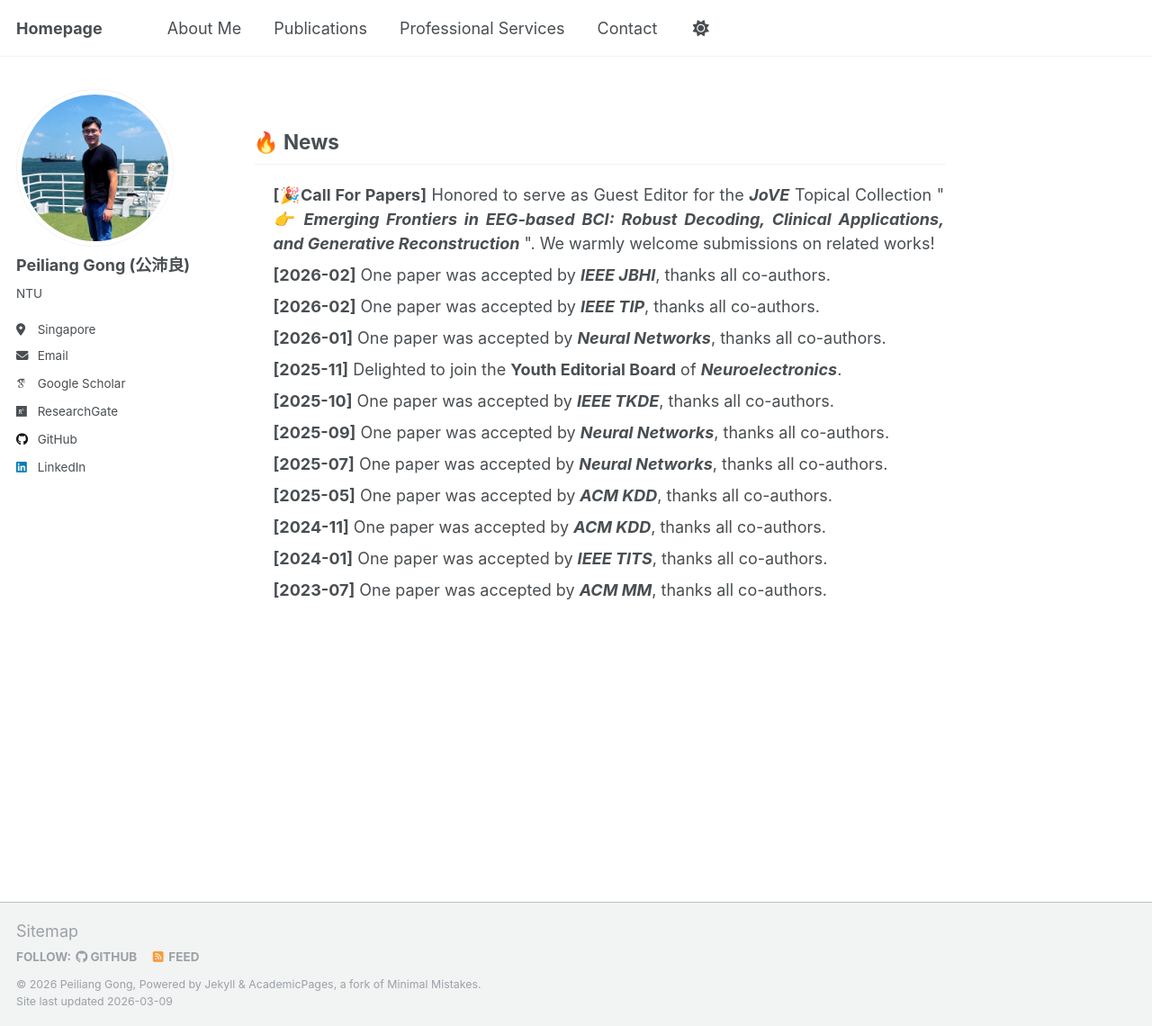
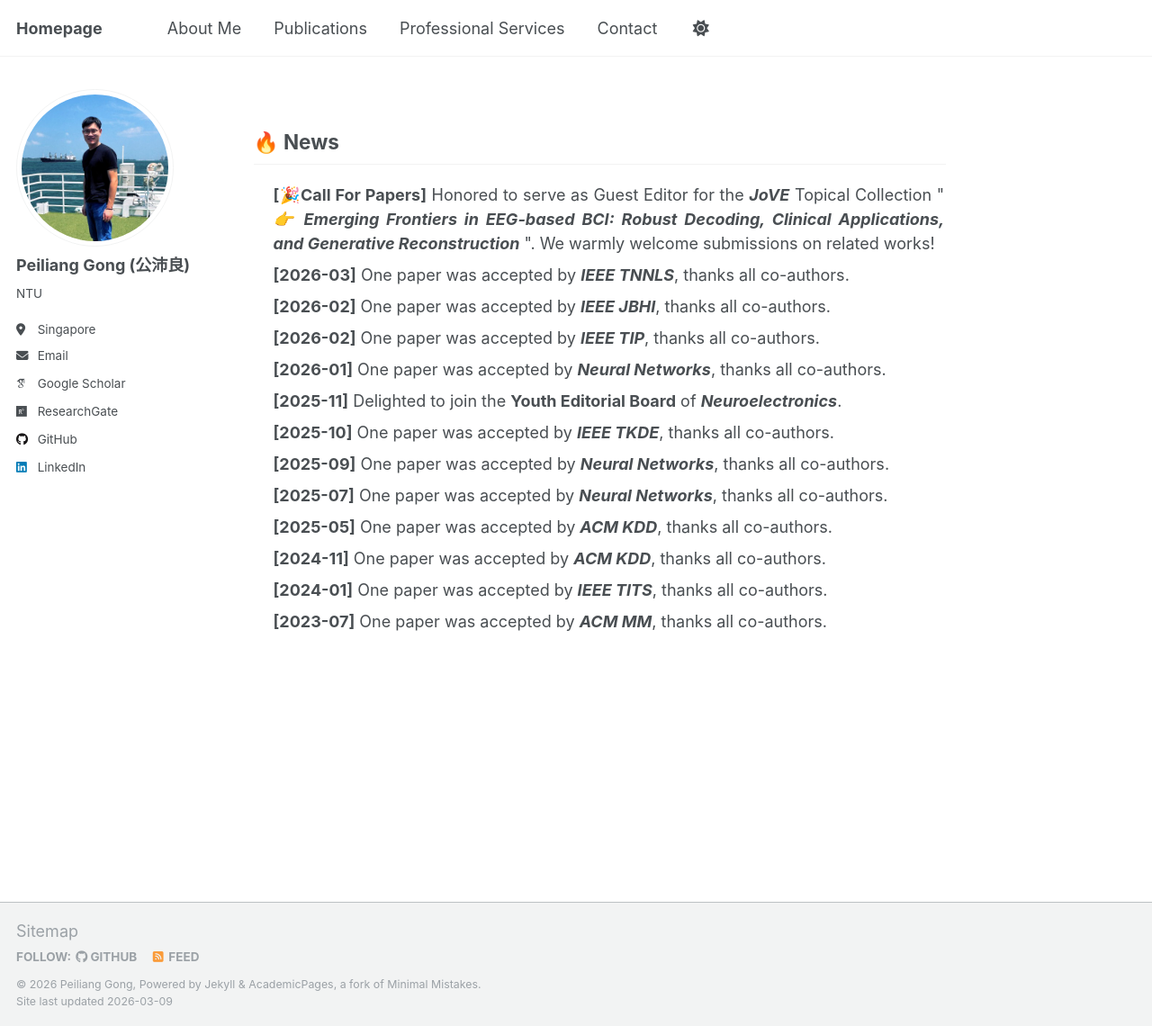
Before and after one commit to Tokenmw/Tokenmw.github.io, a Jekyll site: the page built from _pages/news.md, in a window 1280 px wide and 1140 px high. Shown: the whole window at 90% size. Built offline with Jekyll 4.4.1, drawn with Linux system fonts in a browser that asks for light colours; some web fonts are replaced; our own code applies the rules of GitHub Pages for plain Markdown files.

Commit message:
Update news.md

```diff
--- a/_pages/news.md
+++ b/_pages/news.md
@@ -9,6 +9,7 @@
     <b><i>👉 Emerging Frontiers in EEG-based BCI: Robust Decoding, Clinical Applications, and Generative Reconstruction</i></b>
   </a>". We warmly welcome submissions on related works!
   </li>
+  <li style="margin-bottom: 8px;"><b>[2026-03]</b> One paper was accepted by <b><i>IEEE TNNLS</i></b>, thanks all co-authors.</li>
   <li style="margin-bottom: 8px;"><b>[2026-02]</b> One paper was accepted by <b><i>IEEE JBHI</i></b>, thanks all co-authors.</li>
   <li style="margin-bottom: 8px;"><b>[2026-02]</b> One paper was accepted by <b><i>IEEE TIP</i></b>, thanks all co-authors.</li>
   <li style="margin-bottom: 8px;"><b>[2026-01]</b> One paper was accepted by <b><i>Neural Networks</i></b>, thanks all co-authors.</li>
```
